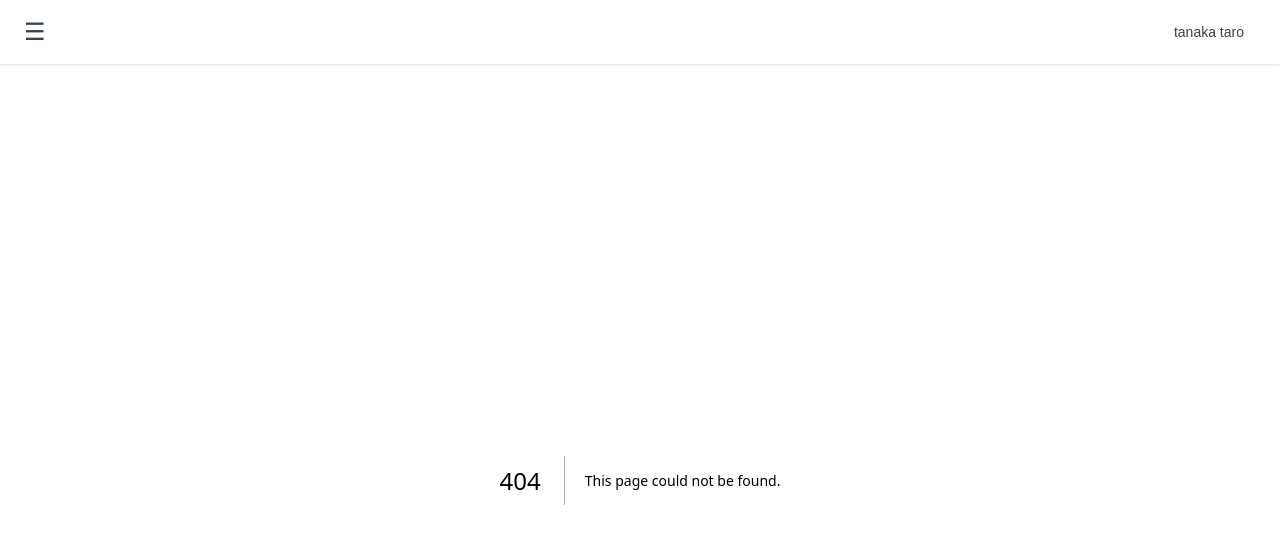
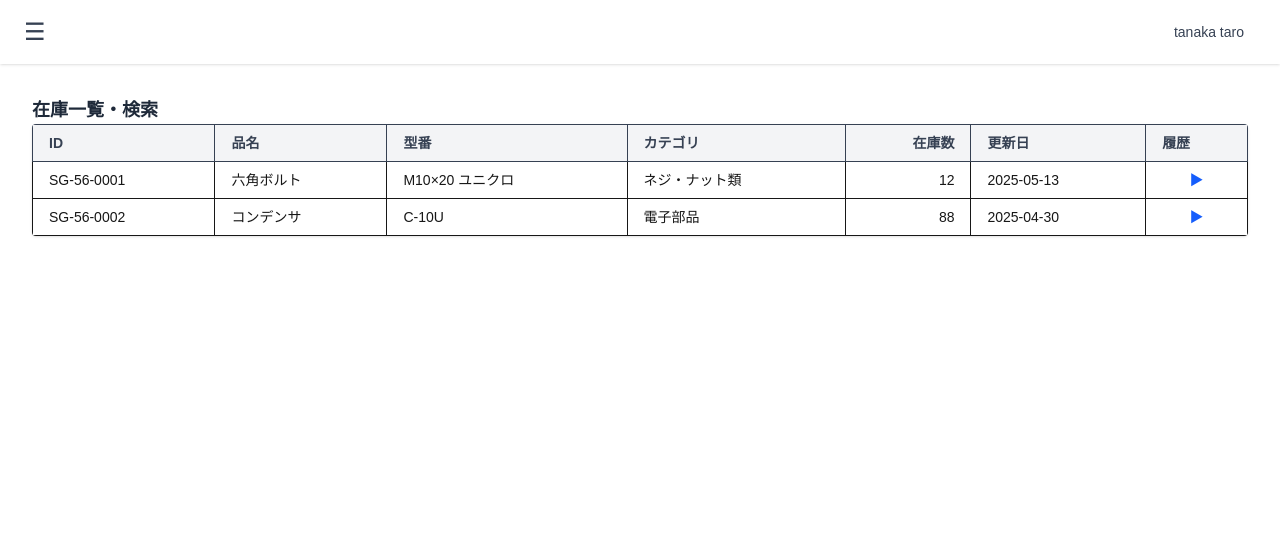
Before and after one commit to youngrum/stock-system-frontend, a Next.js app: page /inventory in a window 1280 px wide. Before the commit this address had no page. Shown: the top 544 px of the page. Built offline with nearby package versions, Linux system fonts and the light colour scheme.

Commit message:
inventory/page 実装

```diff
--- /dev/null
+++ b/src/app/inventory/page.tsx
@@ -0,0 +1,31 @@
+import InventoryTable from '@/components/inventory/InventoryTable'
+import { InventoryItem } from '@/types/InventoryItem'
+
+const mockData: InventoryItem[] = [
+  {
+    itemCode: 'SG-56-0001',
+    itemName: '六角ボルト',
+    modelNumber: 'M10×20 ユニクロ',
+    category: 'ネジ・ナット類',
+    currentStock: 12,
+    lastUpdate: '2025-05-13'
+  },
+  {
+    itemCode: 'SG-56-0002',
+    itemName: 'コンデンサ',
+    modelNumber: 'C-10U',
+    category: '電子部品',
+    currentStock: 88,
+    lastUpdate: '2025-04-30'
+  }
+]
+
+export default function InventoryListsPage() {
+  return (
+    <main className="p-4">
+      <h2 className="bg-white text-lg font-bold text-gray-800">在庫一覧・検索</h2>
+      {/* <InventorySearchForm /> */}
+      <InventoryTable data={mockData} />
+    </main>
+  )
+}
--- /dev/null
+++ b/src/app/inventory/receive/page.tsx
@@ -0,0 +1,80 @@
+'use client'
+
+import { useSearchParams } from 'next/navigation'
+import { useEffect, useState } from 'react'
+
+type InventoryItem = {
+  itemCode: string
+  itemName: string
+  modelNumber: string
+  category: string
+  currentStock: number
+  lastUpdated: string
+}
+
+export default function InventoryReceivePage() {
+  const searchParams = useSearchParams()
+  const itemCode = searchParams.get('itemCode')
+
+  const [item, setItem] = useState<InventoryItem | null>(null)
+  const [loading, setLoading] = useState(false)
+
+  useEffect(() => {
+    if (!itemCode) return
+
+    setLoading(true)
+    fetch(`/api/inventory/${itemCode}`)
+      .then((res) => {
+        if (!res.ok) throw new Error('データ取得失敗')
+        return res.json()
+      })
+      .then((json) => {
+        setItem(json.data)
+      })
+      .catch((err) => {
+        console.error('取得失敗:', err)
+      })
+      .finally(() => setLoading(false))
+  }, [itemCode])
+
+  if (loading) return <p>読み込み中...</p>
+  if (!itemCode) return <p>商品コードが指定されていません</p>
+  if (!item) return <p>商品情報が見つかりませんでした</p>
+
+  return (
+    <div className="p-4">
+      <h1 className="text-lg font-bold mb-4">入庫登録</h1>
+      <form className="space-y-4">
+        <div>
+          <label className="block font-semibold">商品コード</label>
+          <input type="text" value={item.itemCode} readOnly className="border p-1 w-full" />
+        </div>
+        <div>
+          <label className="block font-semibold">品名</label>
+          <input type="text" value={item.itemName} readOnly className="border p-1 w-full" />
+        </div>
+        <div>
+          <label className="block font-semibold">型番</label>
+          <input type="text" value={item.modelNumber} readOnly className="border p-1 w-full" />
+        </div>
+        <div>
+          <label className="block font-semibold">カテゴリ</label>
+          <input type="text" value={item.category} readOnly className="border p-1 w-full" />
+        </div>
+
+        {/* ↓ 入庫登録用の数量などを追加 */}
+        <div>
+          <label className="block font-semibold">入庫数</label>
+          <input type="number" min={1} className="border p-1 w-full" />
+        </div>
+
+        <button
+          type="submit"
+          className="bg-blue-600 text-white px-4 py-2 rounded hover:bg-blue-700"
+        >
+          入庫する
+        </button>
+      </form>
+    </div>
+  )
+}
--- /dev/null
+++ b/src/components/inventory/InventoryTable.tsx
@@ -0,0 +1,42 @@
+'use client'
+
+import { InventoryItem } from '@/types/InventoryItem'
+
+type InventoryTableProps = {
+  data: InventoryItem[]
+}
+
+export default function InventoryTable({ data }: InventoryTableProps) {
+  return (
+    <div className="overflow-x-auto bg-white rounded shadow">
+      <table className="w-full text-sm text-left border-collapse">
+        <thead className="bg-gray-100 text-gray-700">
+          <tr>
+            <th className="px-4 py-2 border">ID</th>
+            <th className="px-4 py-2 border">品名</th>
+            <th className="px-4 py-2 border">型番</th>
+            <th className="px-4 py-2 border">カテゴリ</th>
+            <th className="px-4 py-2 border text-right">在庫数</th>
+            <th className="px-4 py-2 border">更新日</th>
+            <th className="px-4 py-2 border">履歴</th>
+          </tr>
+        </thead>
+        <tbody>
+          {data.map((item) => (
+            <tr key={item.itemCode} className="hover:bg-gray-50">
+              <td className="px-4 py-2 border">{item.itemCode}</td>
+              <td className="px-4 py-2 border">{item.itemName}</td>
+              <td className="px-4 py-2 border">{item.modelNumber ?? '-'}</td>
+              <td className="px-4 py-2 border">{item.category}</td>
+              <td className="px-4 py-2 border text-right">{item.currentStock}</td>
+              <td className="px-4 py-2 border">{item.lastUpdate}</td>
+              <td className="px-4 py-2 border text-center">
+                <button className="text-blue-600 hover:underline">▶</button>
+              </td>
+            </tr>
+          ))}
+        </tbody>
+      </table>
+    </div>
+  )
+}
--- /dev/null
+++ b/src/types/InventoryItem.ts
@@ -0,0 +1,8 @@
+export type InventoryItem = {
+    itemCode: string
+    itemName: string
+    modelNumber?: string
+    category: string
+    currentStock: number
+    lastUpdate: string
+  }
```
Also changed, not shown: src/components/inventory/InventorySearchForm.tsx (added).
